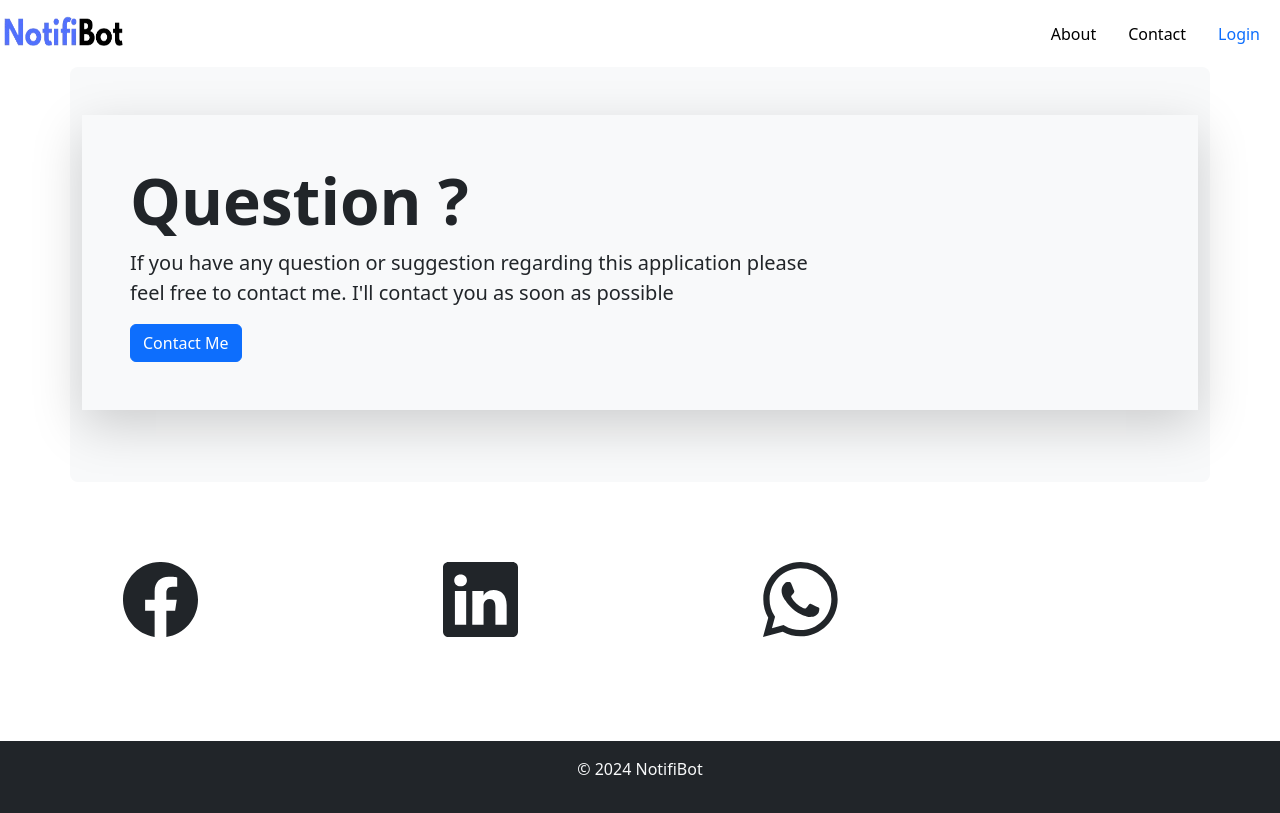
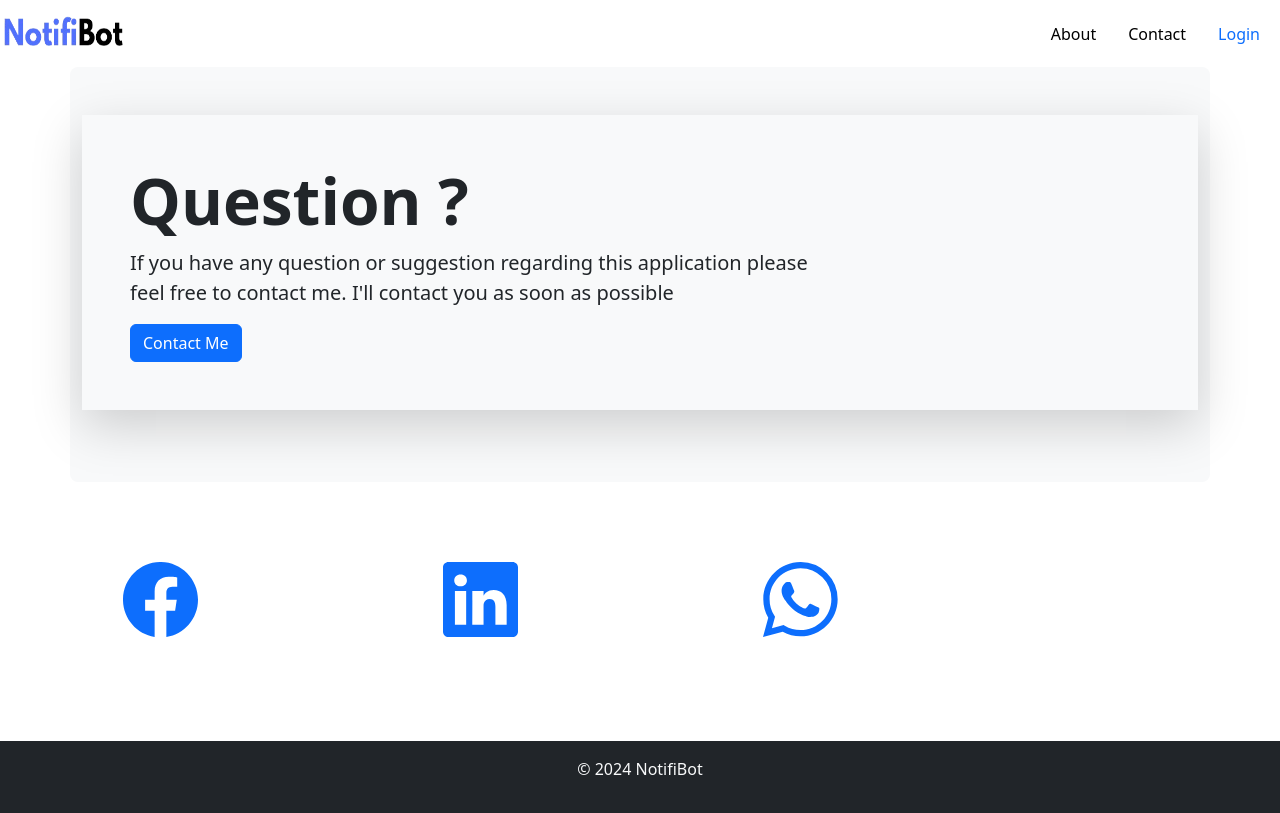
Before and after one commit to Soap171/Task-Reminder-Telegram-Bot, a React (Create React App) app in the folder client/: page /contact in a window 1280 px wide. Built offline with nearby package versions, Linux system fonts and the light colour scheme.

Commit message:
add social links

```diff
--- a/client/src/components/ContactHeader.jsx
+++ b/client/src/components/ContactHeader.jsx
@@ -15,9 +15,9 @@ function ContactHeader() {
           </p>
         </div>
         <div>
-          <Link className="btn btn-primary" to="contact">
+          <a className="btn btn-primary" href="#contact">
             Contact Me
-          </Link>
+          </a>
         </div>
       </div>
     </div>
--- a/client/src/components/SocialLine.jsx
+++ b/client/src/components/SocialLine.jsx
@@ -2,6 +2,7 @@ import React from "react";
 import { BsFacebook } from "react-icons/bs";
 import { BsLinkedin } from "react-icons/bs";
 import { BsWhatsapp } from "react-icons/bs";
+import { Link } from "react-router-dom";
 
 function SocialLine() {
   return (
@@ -9,17 +10,23 @@ function SocialLine() {
       <div className="row text-center">
         <div className="col-sm-6 col-lg-3 py-5">
           <div className=" mb-5">
-            <BsFacebook size={75} />
+            <Link to="https://www.facebook.com/profile.php?id=100088473447425&mibextid=ZbWKwL">
+              <BsFacebook size={75} />
+            </Link>
           </div>
         </div>
         <div className="col-sm-6 col-lg-3 py-5">
           <div className=" mb-5">
-            <BsLinkedin size={75} />
+            <Link to="https://www.linkedin.com/in/sachinthana-jayathunga-b889a526b?utm_source=share&utm_campaign=share_via&utm_content=profile&utm_medium=android_app">
+              <BsLinkedin size={75} />
+            </Link>
           </div>
         </div>
         <div className="col-sm-6 col-lg-3 py-5">
           <div className=" mb-5">
-            <BsWhatsapp size={75} />
+            <Link to="https://wa.me/+94771908671">
+              <BsWhatsapp size={75} />
+            </Link>
           </div>
         </div>
       </div>
```
